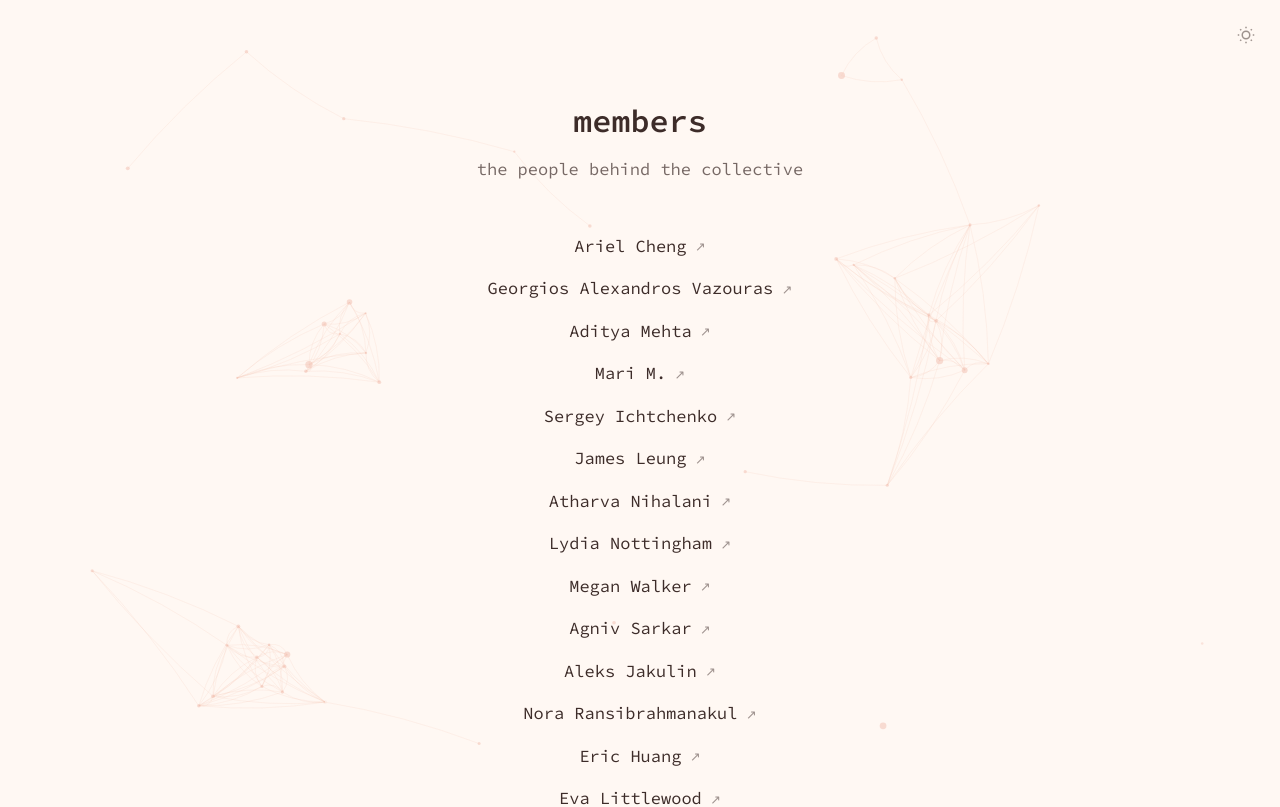
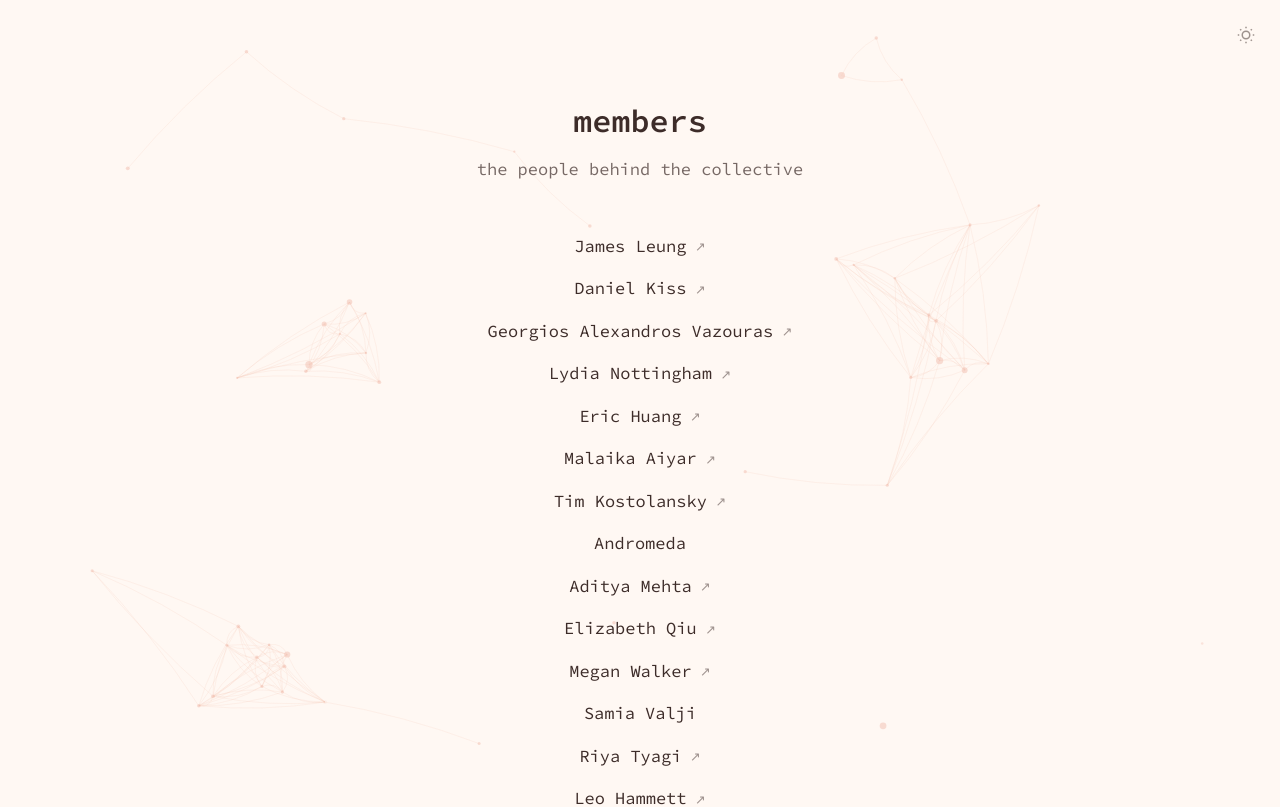
Before and after one commit to EternalRecursion121/idealists-site, a SvelteKit app: page /members in a window 1280 px wide. Shown: the top 807 px of the page. Built offline with nearby package versions, Linux system fonts and the light colour scheme.

Commit message:
update members

```diff
--- a/src/routes/members/+page.server.ts
+++ b/src/routes/members/+page.server.ts
@@ -2,7 +2,7 @@ import membersRaw from '$lib/data/members.csv?raw';
 
 export interface Member {
 	name: string;
-	url: string;
+	url?: string;
 }
 
 function shuffle<T>(array: T[]): T[] {
@@ -14,27 +14,27 @@ function shuffle<T>(array: T[]): T[] {
 	return shuffled;
 }
 
-function parseCSVLine(line: string): [string, string] | null {
+function parseCSVLine(line: string): [string, string | undefined] | null {
 	// Handle quoted fields (e.g., "Name, Jr.",url)
 	const match = line.match(/^"([^"]+)"|^([^,]+)/);
 	if (!match) return null;
 
 	const name = (match[1] || match[2]).trim();
 	const rest = line.slice(match[0].length).replace(/^,\s*/, '');
-	const url = rest.replace(/^"([^"]+)"/, '$1').trim();
+	const url = rest.replace(/^"([^"]+)"/, '$1').trim() || undefined;
 
-	return name && url ? [name, url] : null;
+	return name ? [name, url] : null;
 }
 
 export async function load() {
 	const lines = membersRaw.trim().split('\n').slice(1); // Skip header
-	const members: Member[] = lines
+	const members = lines
 		.filter(line => line.trim())
 		.map(line => {
 			const parsed = parseCSVLine(line);
 			if (!parsed) return null;
 			const [name, url] = parsed;
-			return { name, url };
+			return { name, url } as Member;
 		})
 		.filter((m): m is Member => m !== null);
 
--- a/src/routes/members/+page.svelte
+++ b/src/routes/members/+page.svelte
@@ -23,8 +23,9 @@
 
 	<section class="text-center">
 		<ul class="space-y-4 inline-block">
-			{#each data.members as member}
+			{#each data.members as member (member.name)}
 				<li>
+					{#if member.url}
 						<a
 							href={member.url}
 							target="_blank"
@@ -34,6 +35,9 @@
 							<span>{member.name}</span>
 							<span class="text-xs opacity-50">↗</span>
 						</a>
+					{:else}
+						<span>{member.name}</span>
+					{/if}
 				</li>
 			{/each}
 			<li>
```
Also changed, not shown: src/lib/data/members.csv. Lines whose indentation alone changed are shown as unchanged.
